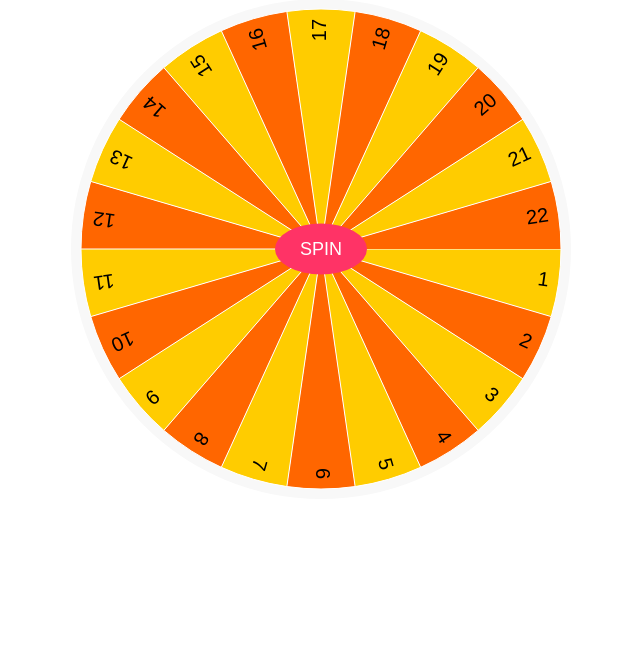
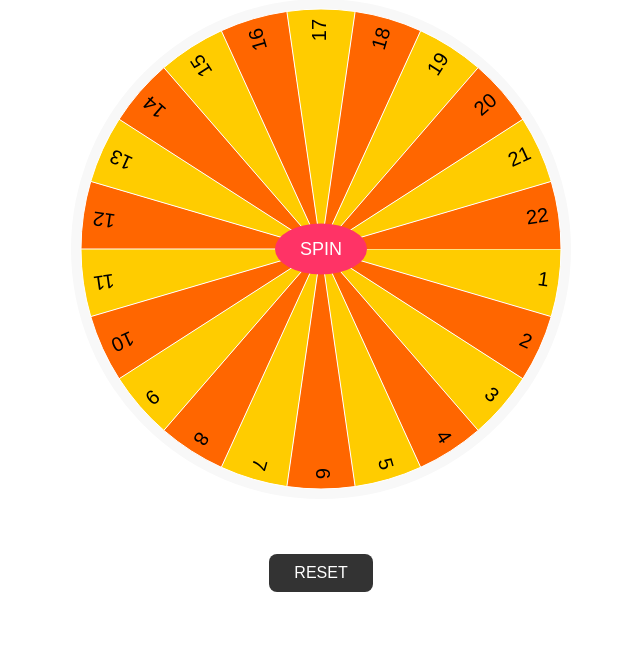
Before and after one commit to muhammedfahimk/spinningwheel, a Flask app: page / in a window 1280 px wide. Shown: the part 90-744 px from the top of the page, without its empty margins (319-959 px from the left). Run offline with Flask 3, Linux system fonts and the light colour scheme; data comes from the database, SQL or seed files in the repository; some libraries are stand-ins or nearby versions.

Commit message:
Reset button issue fix

```diff
--- a/templates/index.html
+++ b/templates/index.html
@@ -5,30 +5,74 @@
 <title>Lucky Draw Wheel - Real-time</title>
 <script src="https://cdn.socket.io/4.7.2/socket.io.min.js"></script>
 <style>
-body { display: flex; flex-direction: column; align-items: center; font-family: Arial; }
-#wheelContainer { position: relative; width: 500px; height: 500px; }
-#wheelCanvas { border-radius: 50%; background: #f8f8f8; }
+body {
+    display: flex;
+    flex-direction: column;
+    align-items: center;
+    font-family: Arial;
+}
+
+#wheelContainer {
+    position: relative;
+    width: 500px;
+    height: 500px;
+}
+
+#wheelCanvas {
+    border-radius: 50%;
+    background: #f8f8f8;
+}
+
 #spinButton {
-    position: absolute; top: 50%; left: 50%; transform: translate(-50%, -50%);
-    padding: 15px 25px; border-radius: 50%; border: none;
-    background: #ff3366; color: white; font-size: 18px; cursor: pointer;
+    position: absolute;
+    top: 50%;
+    left: 50%;
+    transform: translate(-50%, -50%);
+    padding: 15px 25px;
+    border-radius: 50%;
+    border: none;
+    background: #ff3366;
+    color: white;
+    font-size: 18px;
+    cursor: pointer;
 }
-h2 { margin-top: 20px; }
+
+#resetButton {
+    margin-top: 15px;
+    padding: 10px 25px;
+    border: none;
+    border-radius: 8px;
+    background: #333;
+    color: white;
+    font-size: 16px;
+    cursor: pointer;
+}
+
+h2 {
+    margin-top: 20px;
+}
 </style>
 </head>
+
 <body>
+
 <h1>🎡 Lucky Draw Wheel</h1>
+
 <div id="wheelContainer">
-  <canvas id="wheelCanvas" width="500" height="500"></canvas>
-  <button id="spinButton">SPIN</button>
+    <canvas id="wheelCanvas" width="500" height="500"></canvas>
+    <button id="spinButton">SPIN</button>
 </div>
+
 <h2 id="result"></h2>
+
+<button id="resetButton">RESET</button>
 
 <script>
 const canvas = document.getElementById("wheelCanvas");
 const ctx = canvas.getContext("2d");
 const spinBtn = document.getElementById("spinButton");
-const radius = canvas.width/2;
+const resetBtn = document.getElementById("resetButton");
+const radius = canvas.width / 2;
 
 let available = [];
 let spinning = false;
@@ -46,61 +90,87 @@ async function fetchAvailable() {
 
 // Draw numbers on wheel
 function drawWheel() {
-    ctx.clearRect(0,0,canvas.width,canvas.height);
-    if(available.length===0){
-        ctx.fillStyle="#ccc"; ctx.font="24px Arial";
-        ctx.fillText("No members left!",150,250); return;
+    ctx.clearRect(0, 0, canvas.width, canvas.height);
+
+    if (available.length === 0) {
+        ctx.fillStyle = "#ccc";
+        ctx.font = "24px Arial";
+        ctx.fillText("No members left!", 150, 250);
+        return;
     }
+
     const num = available.length;
-    const angleStep = 2*Math.PI/num;
-    for(let i=0;i<num;i++){
+    const angleStep = 2 * Math.PI / num;
+
+    for (let i = 0; i < num; i++) {
         ctx.beginPath();
-        ctx.moveTo(radius,radius);
-        ctx.arc(radius,radius,radius-10,i*angleStep,(i+1)*angleStep);
-        ctx.fillStyle = i%2===0?"#ffcc00":"#ff6600";
+        ctx.moveTo(radius, radius);
+        ctx.arc(
+            radius,
+            radius,
+            radius - 10,
+            i * angleStep,
+            (i + 1) * angleStep
+        );
+
+        ctx.fillStyle = i % 2 === 0 ? "#ffcc00" : "#ff6600";
         ctx.fill();
-        ctx.strokeStyle="#fff";
+
+        ctx.strokeStyle = "#fff";
         ctx.stroke();
+
         ctx.save();
-        ctx.translate(radius,radius);
-        ctx.rotate(i*angleStep+angleStep/2);
-        ctx.textAlign="right";
-        ctx.fillStyle="#000";
-        ctx.font="20px Arial";
-        ctx.fillText(available[i].number,radius-20,5);
+        ctx.translate(radius, radius);
+        ctx.rotate(i * angleStep + angleStep / 2);
+        ctx.textAlign = "right";
+        ctx.fillStyle = "#000";
+        ctx.font = "20px Arial";
+        ctx.fillText(available[i].number, radius - 20, 5);
         ctx.restore();
     }
 }
 
 // Spin button click
-spinBtn.addEventListener("click", ()=>{
-    if(spinning || available.length===0) return;
+spinBtn.addEventListener("click", () => {
+    if (spinning || available.length === 0) return;
     socket.emit("spin_wheel");
 });
 
-// Socket events
-socket.on("spin_started", ()=>{
-    spinning = true;
+// Reset button click
+resetBtn.addEventListener("click", () => {
+    socket.emit("reset_wheel");
 });
 
-socket.on("spin_result", data=>{
-    if(data.error){
-        document.getElementById("result").innerText=data.error;
-        spinning=false; return;
-    }
-    const winner = data.winner;
-    document.getElementById("result").innerText=`🎉 Winner: ${winner.number} - ${winner.name}`;
-    fetchAvailable();
-    spinning=false;
+// Socket events
+socket.on("spin_started", () => {
+    spinning = true;
+    document.getElementById("result").innerText = "Spinning...";
 });
 
-socket.on("wheel_reset", ()=>{
+socket.on("spin_result", data => {
+    if (data.error) {
+        document.getElementById("result").innerText = data.error;
+        spinning = false;
+        return;
+    }
+
+    const winner = data.winner;
+    document.getElementById("result").innerText =
+        `🎉 Winner: ${winner.number} - ${winner.name}`;
+
     fetchAvailable();
-    document.getElementById("result").innerText="";
+    spinning = false;
+});
+
+socket.on("wheel_reset", () => {
+    fetchAvailable();
+    document.getElementById("result").innerText = "";
+    spinning = false;
 });
 
 // Initial fetch
 fetchAvailable();
 </script>
+
 </body>
 </html>
```
